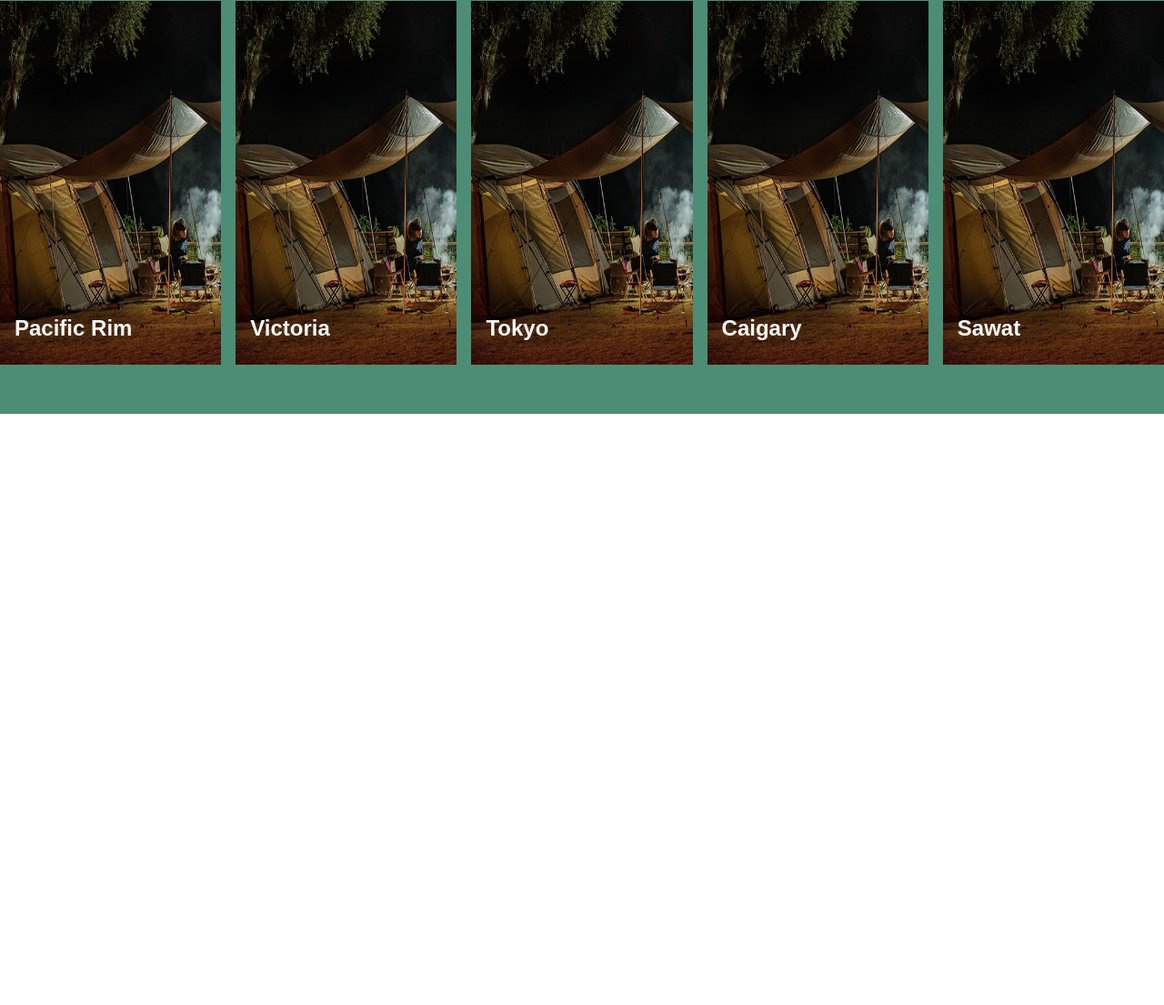
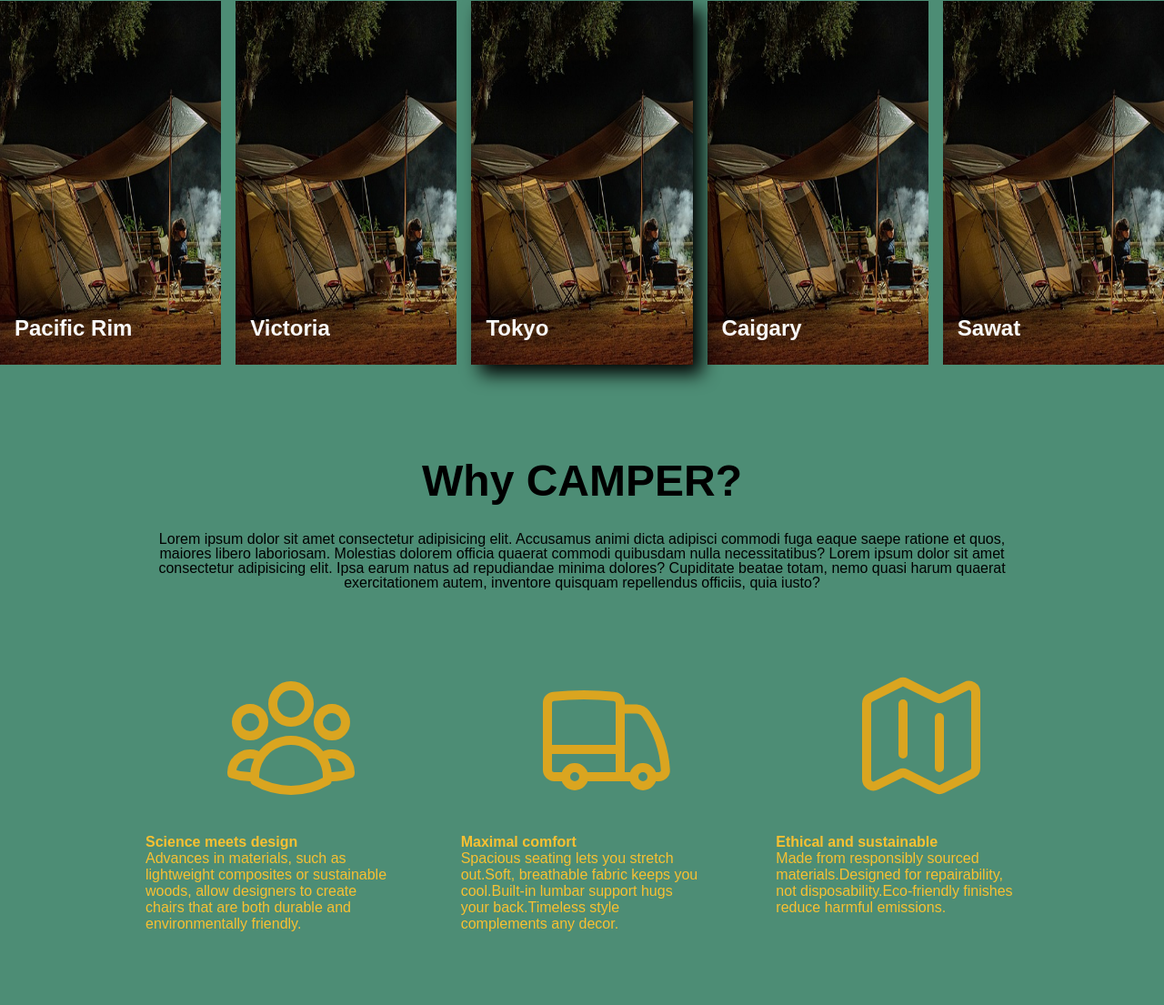
Before and after one commit to Shoaib529/camping-websites, a plain HTML site: page index.html in a window 1280 px wide. Shown: the part 2668-3773 px from the top of the page at 91% size. Before the commit the page ends 3123 px from the top, so only its background shows below. Drawn offline with Linux system fonts and the light colour scheme.

Commit message:
featured

```diff
--- a/Style.CSS
+++ b/Style.CSS
@@ -65,11 +65,9 @@ header {
   align-items: center;
   padding-top: 2rem;
 }
-
 .hero-content {
   text-align: center;
 }
-
 .hero h1 {
   font-size: 3rem;
   margin-bottom: 20px;
@@ -121,7 +119,6 @@ header {
   background-color: #4d8d75;
   padding-top: 20px;
 }
-
 .step {
   font-size: 2rem;
   color: #ddd;
@@ -132,7 +129,6 @@ header {
   line-height: 1;
   margin-bottom: 2rem;
 }
-
 .step-description {
   font-size: 1rem;
   line-height: 1;
@@ -190,6 +186,8 @@ header {
   padding-left: 1rem;
   background-size: 400px 400px;
 }
+.card {
+}
 
 .card-text {
   padding-bottom: 5rem;
@@ -200,6 +198,7 @@ header {
   display: flex;
   gap: 1rem;
   justify-content: center;
+  cursor: pointer;
 }
 
 .content1 {
@@ -208,9 +207,9 @@ header {
 .content2 {
   background-image: url(images/people-4817872_640.jpg);
 }
-
 .content3 {
   background-image: url(images/people-4817872_640.jpg);
+  filter: drop-shadow(10px 10px 10px #000000);
 }
 .content4 {
   background-image: url(images/people-4817872_640.jpg);
@@ -220,5 +219,29 @@ header {
 }
 
 /****************************/
-/* section-2
+/* section-3
 /****************************/
+.section-3 {
+  background-color: #4d8d75;
+}
+.complete-Reveiw {
+  padding-top: 50px;
+  text-align: center;
+}
+.complete-Reveiw p {
+  padding: 0rem 10rem;
+}
+
+.grid-3-cols {
+  display: grid;
+  grid-template-columns: repeat(3, 1fr);
+  column-gap: 80px;
+  padding: 5rem 10rem;
+  color: rgb(248, 192, 50);
+}
+.feature-icon {
+  color: goldenrod;
+  margin-bottom: 24px;
+  margin-left: 5rem;
+  width: 10rem;
+}
--- a/index.html
+++ b/index.html
@@ -153,13 +153,60 @@
         </section>
 
 <section class="section-3">
-  <h2></h2>
-
-</section>
+  <div class="complete-Reveiw">
+  <h2 class="heading-tertiary">Why CAMPER?</h2>
+<p class="step-description">Lorem ipsum dolor sit amet consectetur adipisicing elit. Accusamus animi dicta adipisci commodi fuga eaque saepe ratione et quos, maiores libero laboriosam. Molestias dolorem officia quaerat commodi quibusdam nulla necessitatibus?
+  Lorem ipsum dolor sit amet consectetur adipisicing elit. Ipsa earum natus ad repudiandae minima dolores? Cupiditate beatae totam, nemo quasi harum quaerat exercitationem autem, inventore quisquam repellendus officiis, quia iusto?
+</p>
+</div>
+        <div class="grid-3-cols">
+          <div>
+            <svg xmlns="http://www.w3.org/2000/svg" fill="none" viewBox="0 0 24 24" stroke-width="1.5" stroke="currentColor" class="feature-icon">
+              <path stroke-linecap="round" stroke-linejoin="round" d="M18 18.72a9.094 9.094 0 0 0 3.741-.479 3 3 0 0 0-4.682-2.72m.94 3.198.001.031c0 .225-.012.447-.037.666A11.944 11.944 0 0 1 12 21c-2.17 0-4.207-.576-5.963-1.584A6.062 6.062 0 0 1 6 18.719m12 0a5.971 5.971 0 0 0-.941-3.197m0 0A5.995 5.995 0 0 0 12 12.75a5.995 5.995 0 0 0-5.058 2.772m0 0a3 3 0 0 0-4.681 2.72 8.986 8.986 0 0 0 3.74.477m.94-3.197a5.971 5.971 0 0 0-.94 3.197M15 6.75a3 3 0 1 1-6 0 3 3 0 0 1 6 0Zm6 3a2.25 2.25 0 1 1-4.5 0 2.25 2.25 0 0 1 4.5 0Zm-13.5 0a2.25 2.25 0 1 1-4.5 0 2.25 2.25 0 0 1 4.5 0Z" />
+            </svg>
 
 
+            <p class="features-title"><strong>Science meets design</strong></p>
+            <p class="features-text">
+              Advances in materials, such as lightweight composites or
+              sustainable woods, allow designers to create chairs that are both
+              durable and environmentally friendly.
+            </p>
+          </div>
+
+          <div>
+            <svg xmlns="http://www.w3.org/2000/svg" fill="none" viewBox="0 0 24 24" stroke-width="1.5" stroke="currentColor" class="feature-icon">
+              <path stroke-linecap="round" stroke-linejoin="round" d="M8.25 18.75a1.5 1.5 0 0 1-3 0m3 0a1.5 1.5 0 0 0-3 0m3 0h6m-9 0H3.375a1.125 1.125 0 0 1-1.125-1.125V14.25m17.25 4.5a1.5 1.5 0 0 1-3 0m3 0a1.5 1.5 0 0 0-3 0m3 0h1.125c.621 0 1.129-.504 1.09-1.124a17.902 17.902 0 0 0-3.213-9.193 2.056 2.056 0 0 0-1.58-.86H14.25M16.5 18.75h-2.25m0-11.177v-.958c0-.568-.422-1.048-.987-1.106a48.554 48.554 0 0 0-10.026 0 1.106 1.106 0 0 0-.987 1.106v7.635m12-6.677v6.677m0 4.5v-4.5m0 0h-12" />
+            </svg>
 
 
+            <p class="features-title">
+              <strong>Maximal comfort</strong>
+            </p>
+            <p class="features-text">
+              Spacious seating lets you stretch out.Soft, breathable fabric
+              keeps you cool.Built-in lumbar support hugs your back.Timeless
+              style complements any decor.
+            </p>
+          </div>
+
+          <div>
+            <svg xmlns="http://www.w3.org/2000/svg" fill="none" viewBox="0 0 24 24" stroke-width="1.5" stroke="currentColor" class="feature-icon">
+              <path stroke-linecap="round" stroke-linejoin="round" d="M9 6.75V15m6-6v8.25m.503 3.498 4.875-2.437c.381-.19.622-.58.622-1.006V4.82c0-.836-.88-1.38-1.628-1.006l-3.869 1.934c-.317.159-.69.159-1.006 0L9.503 3.252a1.125 1.125 0 0 0-1.006 0L3.622 5.689C3.24 5.88 3 6.27 3 6.695V19.18c0 .836.88 1.38 1.628 1.006l3.869-1.934c.317-.159.69-.159 1.006 0l4.994 2.497c.317.158.69.158 1.006 0Z" />
+            </svg>
+
+
+            <p class="features-title">
+              <strong>Ethical and sustainable</strong>
+            </p>
+            <p class="features-text">
+              Made from responsibly sourced materials.Designed for
+              repairability, not disposability.Eco-friendly finishes reduce
+              harmful emissions.
+            </p>
+          </div>
+        </div>
+</section>
 
 
 
```
